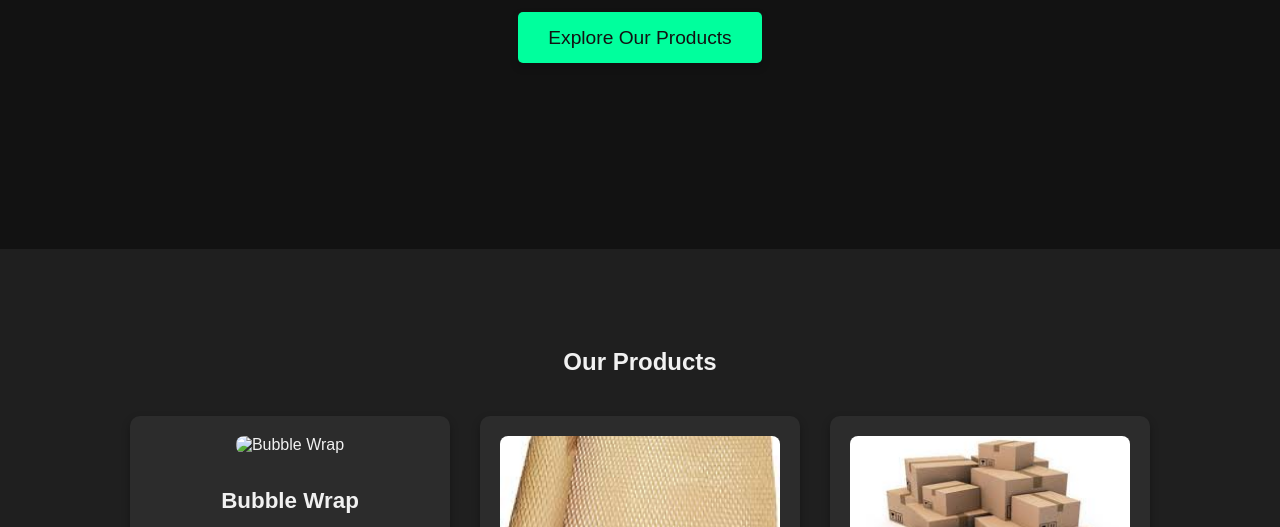
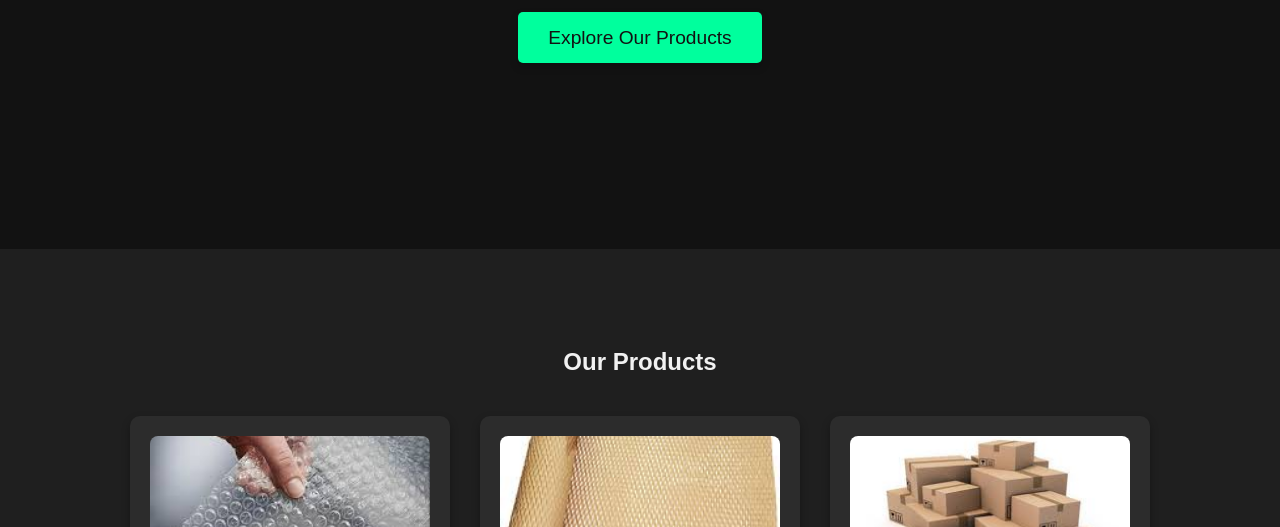
Before and after one commit to krantipatil224/index, a plain HTML site: page index.html in a window 1280 px wide. Shown: the part 379-906 px from the top of the page. Drawn offline with Linux system fonts and the light colour scheme; files whose address does not match are found by name.

Commit message:
Update index.html

```diff
--- a/index.html
+++ b/index.html
@@ -255,7 +255,7 @@
     <h1>Our Products</h1>
     <div class="product-grid">
       <div class="product-card">
-        <img src="images/bubble wrap.jpg" alt="Bubble Wrap">
+        <img src="/bubble wrap.jpg" alt="Bubble Wrap">
         <h2>Bubble Wrap</h2>
         <p>Protects fragile items during shipping. Ideal for electronics, glassware, and delicate materials.</p>
       </div>
```
